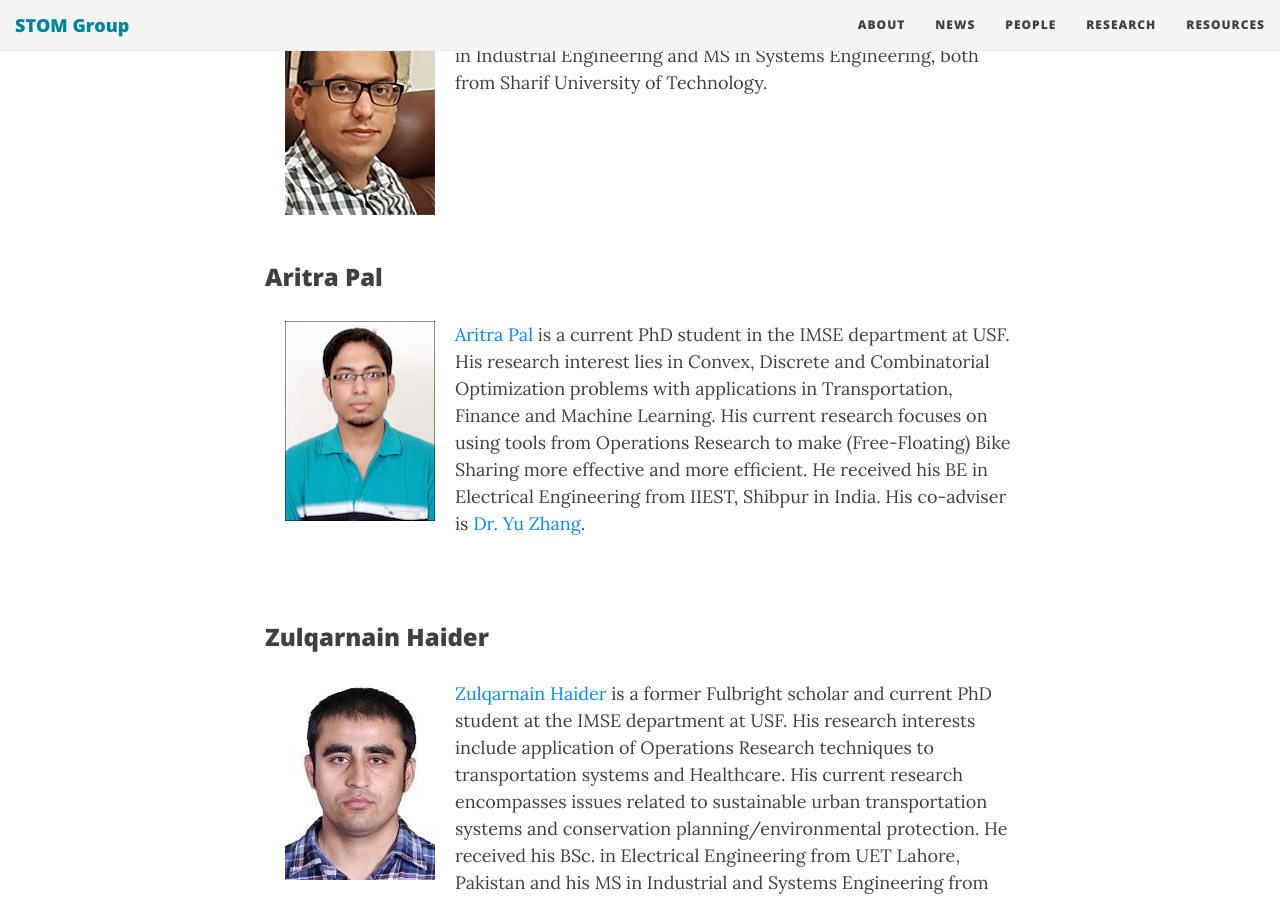
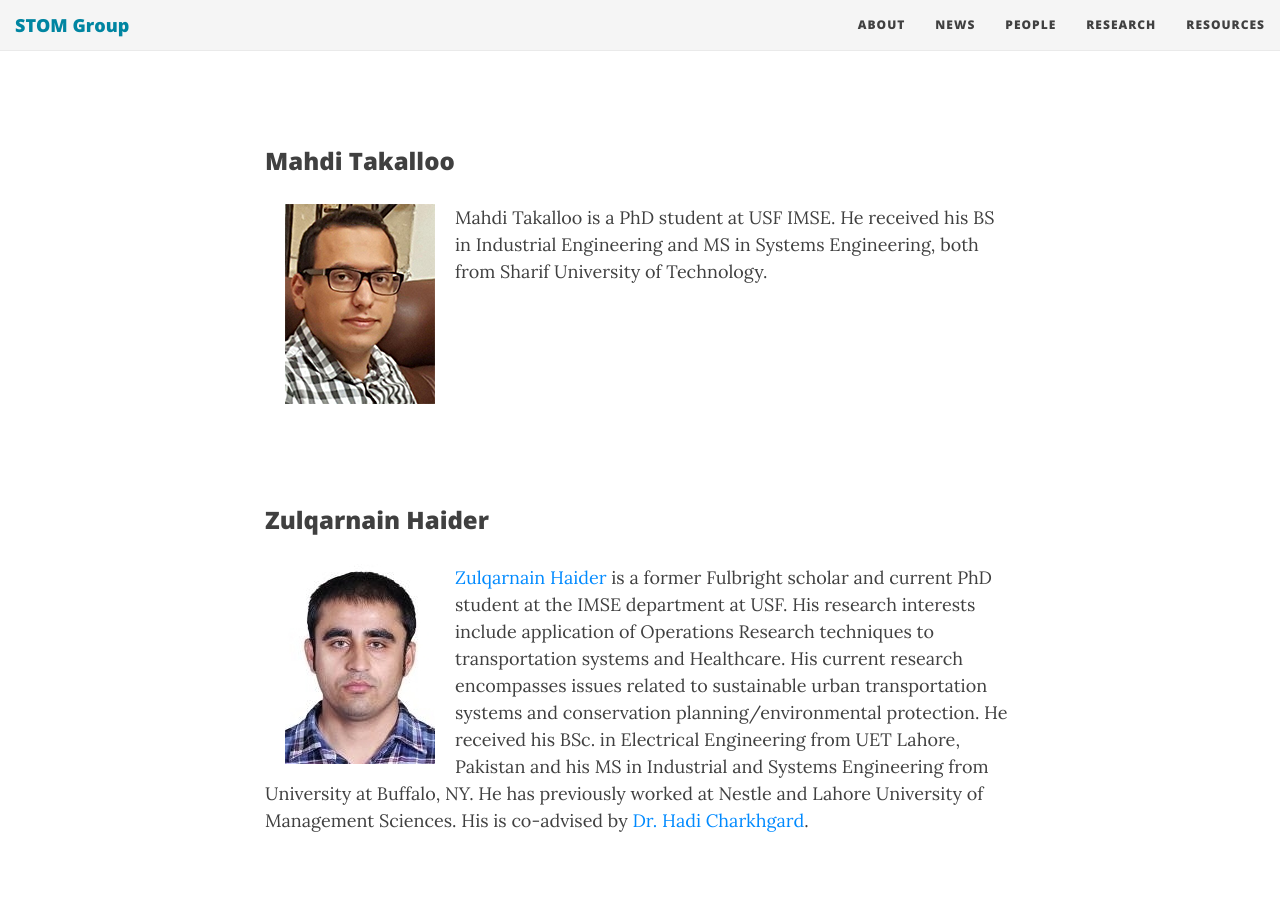
Before and after one commit to STOM-Group/stom.chkwon.net, a Jekyll site: the page built from people/people.md, in a window 1280 px wide and 900 px high, scrolled down 1340 px. Built offline with Jekyll 4.4.1, drawn with Linux system fonts in a browser that asks for light colours; nearby versions of some CDN libraries; comment, search, counter and statistics services are not loaded; some of the changed text lies outside the part shown.

Commit message:
aritra graduated

```diff
--- a/people/people.md
+++ b/people/people.md
@@ -17,14 +17,14 @@ Current members of the STOM group
 <img src="images/kwon.jpg" width="150" height="200" align="left" hspace="20" />
 <a href="http://www.chkwon.net">Changhyun Kwon</a> is an associate professor. His research interests include transportation systems, extreme events, infrastructure management, and service operations. He received his PhD and MS in Industrial Engineering from Penn State, and BS in Mechanical Engineering from KAIST.
 
-<br><br>
+<br><br><br><br><br><br>
 
 
 ### Anpeng Zhang
 <img src="images/zhang.jpg" width="150" height="200" align="left" hspace="20" />
 <a href="https://www.linkedin.com/profile/view?id=209488765&amp;authType=NAME_SEARCH&amp;authToken=EAKU&amp;locale=en_US&amp;srchid=58138691440082063899&amp;srchindex=1&amp;srchtotal=1&amp;trk=vsrp_people_res_name&amp;trkInfo=VSRPsearchId%3A58138691440082063899%2CVSRPtargetId%3A209488765%2CVSRPcmpt%3Aprimary%2CVSRPnm%3Atrue%2CauthType%3ANAME_SEARCH">Anpeng Zhang</a> is a PhD student at UB ISE. His focus area is electric vehicles. He received his BS in Mathematics and Applied Mathematics from Fudan University in 2013. His co-advisor is <a href="http://www.acsu.buffalo.edu/~jeeeunka/">Dr. Jee Eun Kang</a>.
 
-<br><br><br>
+<br><br><br><br><br><br>
 
 
 ### Mahdi Takalloo
@@ -32,32 +32,27 @@ Current members of the STOM group
 Mahdi Takalloo is a PhD student at USF IMSE. He received his BS in Industrial Engineering and MS in Systems Engineering, both from Sharif University of Technology.
 
 
-<br><br><br><br>
-
-### Aritra Pal
-<img src="images/pal.jpg" width="150" height="200" align="left" hspace="20" />
-[Aritra Pal](http://aritra1.myweb.usf.edu/) is a current PhD student in the IMSE department at USF. His research interest lies in Convex, Discrete and Combinatorial Optimization problems with applications in Transportation, Finance and Machine Learning. His current research focuses on using tools from Operations Research to make (Free-Floating) Bike Sharing more effective and more efficient. He received his BE in Electrical Engineering from IIEST, Shibpur in India. His co-adviser is <a href="http://cee.eng.usf.edu/faculty/YuZhang">Dr. Yu Zhang</a>.
+<br><br><br><br><br><br>
 
 
-<br>
 
 ### Zulqarnain Haider
 <img src="images/haider.jpg" width="150" height="200" align="left" hspace="20" />
 [Zulqarnain Haider](https://www.linkedin.com/in/zulqarnain-haider-63482423) is a former Fulbright scholar and current PhD student at the IMSE department at USF. His research interests include application of Operations Research techniques to transportation systems and Healthcare. His current research encompasses issues related to sustainable urban transportation systems and conservation planning/environmental protection. He received his BSc. in Electrical Engineering from UET Lahore, Pakistan and his MS in Industrial and Systems Engineering from University at Buffalo, NY. He has previously worked at Nestle and Lahore University of Management Sciences. His is co-advised by [Dr. Hadi Charkhgard](http://www.eng.usf.edu/~hcharkhgard/).
 
-<br>
+<br><br><br><br><br><br>
 
 ### Liu Su
 <img src="images/su.jpg" width="150" height="200" align="left" hspace="20" />
 Liu Su is a PhD student at USF IMSE. Her current research interest is hazardous materials transportation. She received her BS in Industrial Engineering from Huazhong University of Science and Technology, and MS in Industrial and Manufacturing System Engineering from Iowa State University.
 
-<br><br><br>
+<br><br><br><br><br><br>
 
 ### Kevin Melendez
 <img src="images/melendez.jpg" width="150" height="200" align="left" hspace="20" />
 Kevin Melendez is a PhD student at the IMSE department of USF. His current research interests are energy transportation, network optimization and hazard conditions prevention. His past research topics were advanced control strategies, fault detection, identification and diagnosis. He received his BS and MS in Mechanical Engineering from Universidad del Norte, been honored with a Cum Laude award for his master thesis. Previously, he worked at Universidad del Norte as a TA, RA, instructor and project engineer and on a major oil and gas industry in Colombia as an R&D engineer. He is co-advised by Dr [Tapas Das](http://www.eng.usf.edu/~das).
 
-<br><br><br>
+<br><br><br><br><br><br>
 
 
 ### Aigerim Bogyrbayeva
```
Also changed, not shown: other parts of people/people.md (+6 -0 lines).
